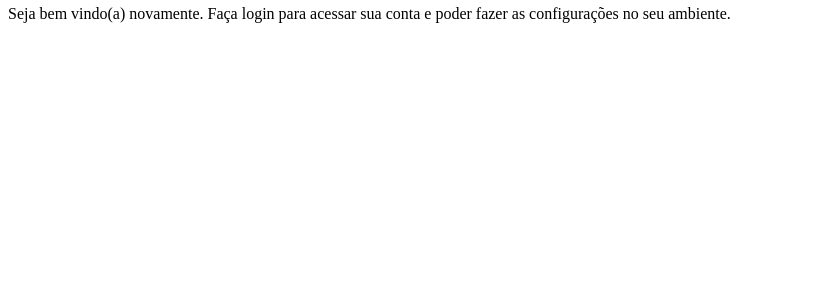
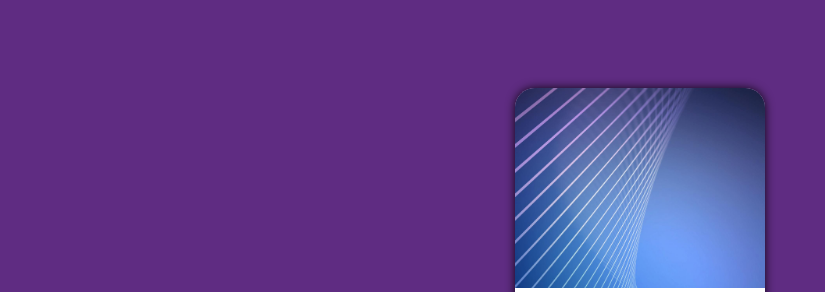
Before and after one commit to marcusviniciuslacerda/projeto-login, a plain HTML site: page index.html in a window 1280 px wide. Shown: the part 62-354 px from the top of the page, without its empty margins (0-825 px from the left). Drawn offline with Linux system fonts and the light colour scheme.

Commit message:
configurações para tela de celular

```diff
--- a/estilos/style.css
+++ b/estilos/style.css
@@ -6,3 +6,49 @@
     LILáS: #5f2c82
 
 */
+
+*{
+    font-family: system-ui, -apple-system, BlinkMacSystemFont, 'Segoe UI', Roboto, Oxygen, Ubuntu, Cantarell, 'Open Sans', 'Helvetica Neue', sans-serif;
+    padding: 0px;
+    margin: 0px;
+    box-sizing: border-box;
+}
+
+body, html{
+    background-color: #5f2c82 ;
+    height: 100vh;
+    width: 100vw;
+}
+
+main{
+    position: relative;
+    height: 100vh;
+    width: 100vw;
+}
+
+section#login{
+    position: absolute;
+    top: 50%;
+    left: 50%;
+    transform: translate(-50%, -50%);
+    overflow: hidden;
+
+    background-color: white;
+    height: 500px;
+    width: 250px;
+    border-radius: 20px;
+    box-shadow: 0px 0px 10px rgba(0, 0, 0, 0.863);
+}
+
+section#login > div#image {
+    display: block;
+    background: #5f2c82 url(../imagens/pexels-sean-whang-25006-804269\ \(1\).jpg) no-repeat;
+    background-size: cover;
+    height: 200px;
+
+}
+
+section#login > div#formulation{
+    display: block;
+    padding: 10px;
+}
```
